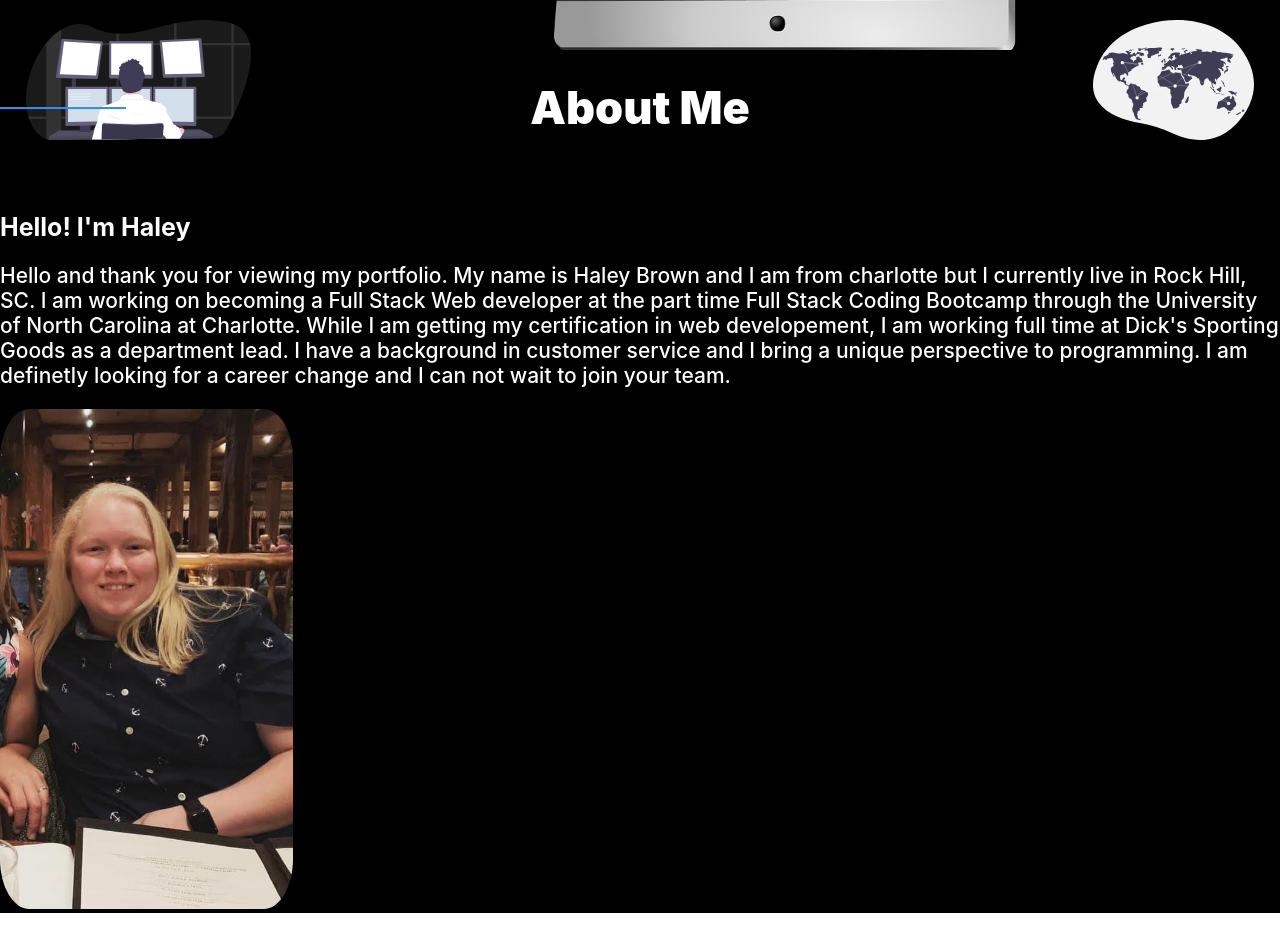
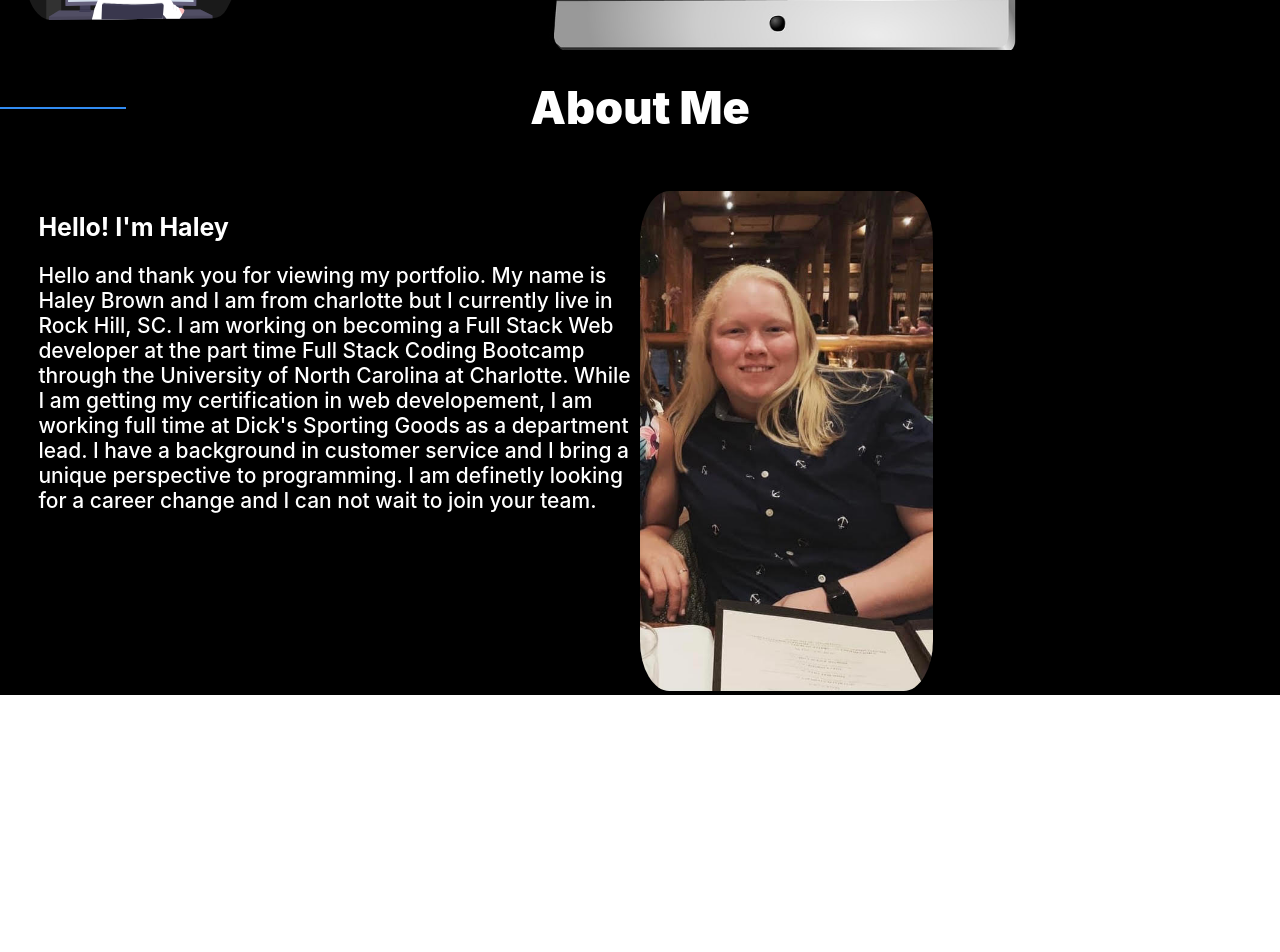
Before and after one commit to Hbrown16/React-Portfolio, a React (Create React App) app in the folder react-portfolio-haley/: page / in a window 1280 px wide. Shown: the part 660-1612 px from the top of the page. Built offline with nearby package versions, Linux system fonts and the light colour scheme.

Commit message:
picture movement

```diff
--- a/react-portfolio-haley/src/components/About/About.module.css
+++ b/react-portfolio-haley/src/components/About/About.module.css
@@ -1,5 +1,15 @@
 .AboutMe {
     background-color: black;
+}
+
+.AboutMe .Container {
+    display: flex;
+
+}
+
+.AboutMe .Container .Text {
+    width:47%;
+    margin-left: 3%;
 }
 
 .AboutMe .Container .Photo .Me {
--- a/react-portfolio-haley/src/components/Home/Home.module.css
+++ b/react-portfolio-haley/src/components/Home/Home.module.css
@@ -26,13 +26,12 @@
 .Home .BinaryWorld {
     height: 15%;
     position:absolute;
-    bottom: 0;
     right: 2%;
 }
 
 .Home .Code {
     height: 15%;
     position: absolute;
-    bottom: 0;
+    bottom: 15%;
     left: 2%;
 }
```
